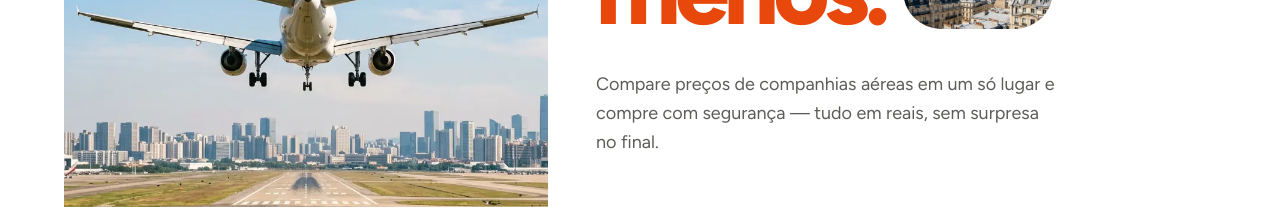
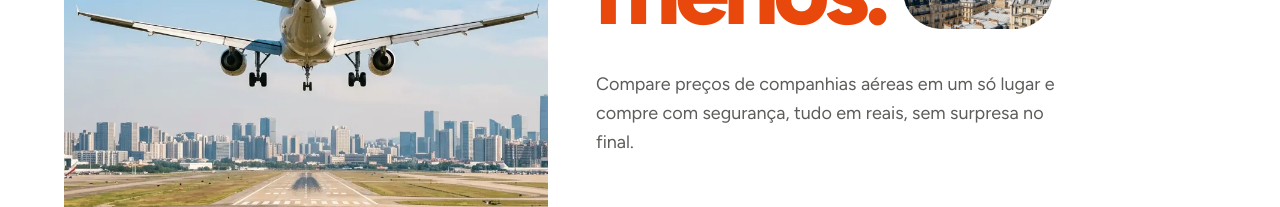
Before and after one commit to DiegoBarbosa04/travel-website, a React (Vite) app in the folder frontend/: page / in a window 1280 px wide. Shown: the part 420-627 px from the top of the page. Built offline with nearby package versions, Linux system fonts and the light colour scheme; no server answers.

Commit message:
fix(home): replace em dash in hero description

```diff
--- a/frontend/src/pages/Home.tsx
+++ b/frontend/src/pages/Home.tsx
@@ -181,7 +181,7 @@ function Home() {
             </h1>
             <p className="text-base leading-[25px] text-[#5C5C58] md:max-w-115 xl:text-lg xl:leading-[29px]">
               Compare preços de companhias aéreas em um só lugar e compre com
-              segurança — tudo em reais, sem surpresa no final.
+              segurança, tudo em reais, sem surpresa no final.
             </p>
           </div>
 
```
